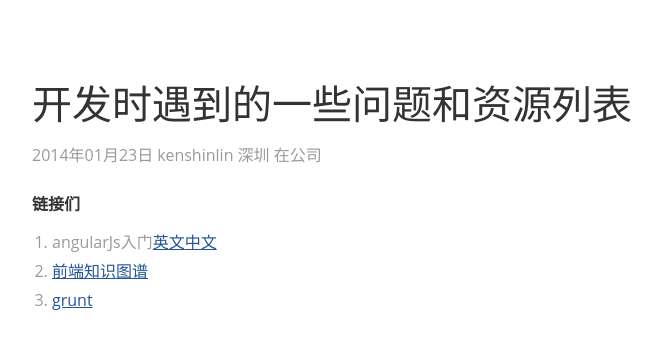
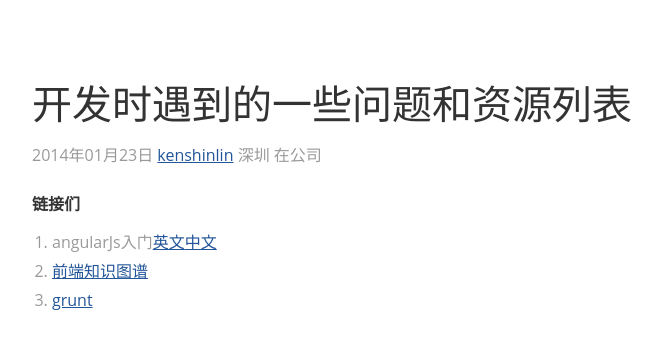
Before and after one commit to kenshinlin/archives, a Jekyll site: the page built from _posts/2014-1-23-devlist.md, in a window 1280 px wide. Shown: the top 338 px of the page, without its empty margins (228-889 px from the left). Built offline with Jekyll 4.4.1, drawn with Linux system fonts in a browser that asks for light colours; comment, search, counter and statistics services are not loaded; some of the changed lines change nothing that is shown.

Commit message:
Update 2014-1-23-devlist.md

```diff
--- a/_posts/2014-1-23-devlist.md
+++ b/_posts/2014-1-23-devlist.md
@@ -1,10 +1,11 @@
 ---
 layout: post_layout
 title:  开发时遇到的一些问题和资源列表
+summary:  一些零碎的东西...
 ---
 
 # {{page.title}}
-<div class="post-date">{{ page.date | date: "%Y年%m月%d日"}} kenshinlin 深圳 在公司</div>
+<div class="post-date">{{ page.date | date: "%Y年%m月%d日"}} <a href="http://iiris.us">kenshinlin</a> 深圳 在公司</div>
 
 ## 链接们
 1. angularJs入门[英文](http://docs.angularjs.org/tutorial/step_00)[中文](http://angularjs.cn/T006)
```
